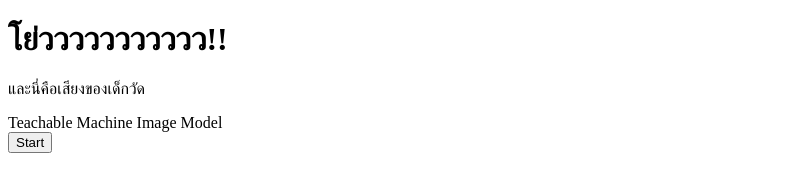
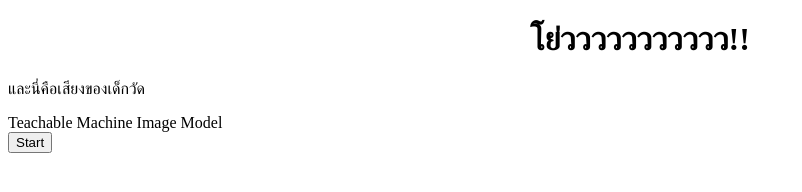
Before and after one commit to anuwat02/maskml, a plain HTML site: page index.html in a window 1280 px wide. Shown: the whole page, without its empty margins (0-802 px from the left). Drawn offline with Linux system fonts and the light colour scheme.

Commit message:
Update index.html

```diff
--- a/index.html
+++ b/index.html
@@ -5,7 +5,7 @@
 </head>
 <body>
 
-<h1>โย่ววววววววววว!!</h1>
+<h1><div align="center"color= "#FF00FF">โย่ววววววววววว!!</div></h1>
 <p>และนี่คือเสียงของเด็กวัด</p>
 <div>Teachable Machine Image Model</div>
 <button type="button" onclick="init()">Start</button>
```
